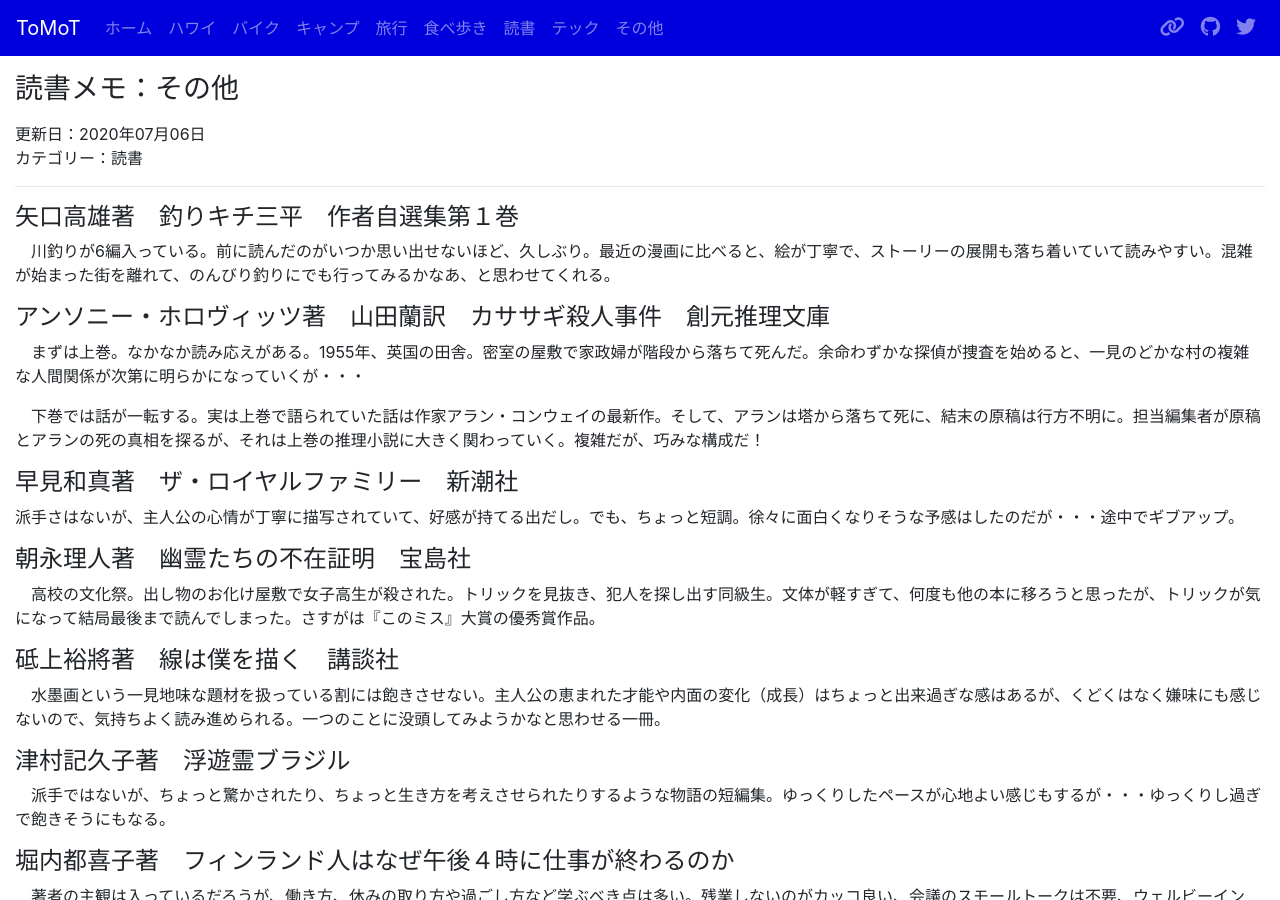
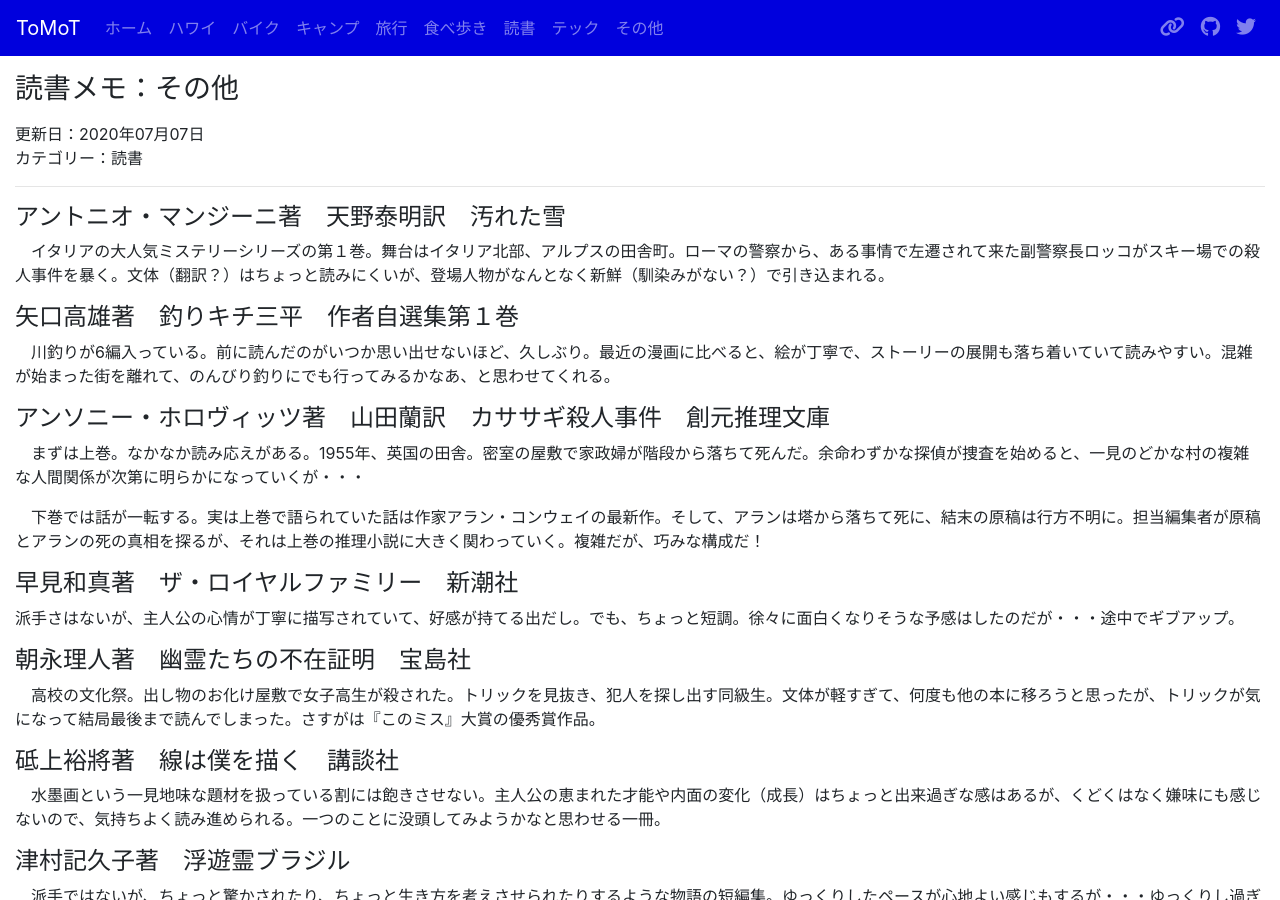
Before and after one commit to tomot/tomot.github.io, a Jekyll site: the page built from pages/book-etc.md, in a window 1280 px wide and 900 px high. Built offline with Jekyll 4.4.1, drawn with Linux system fonts in a browser that asks for light colours; nearby versions of some CDN libraries.

Commit message:
add a book by Manijini

```diff
--- a/pages/book-etc.md
+++ b/pages/book-etc.md
@@ -1,9 +1,12 @@
 ---
 layout: page
 title: 読書メモ：その他
-date: 2020-07-06
+date: 2020-07-07
 categories: 読書
 ---
+#### アントニオ・マンジーニ著　天野泰明訳　汚れた雪
+　イタリアの大人気ミステリーシリーズの第１巻。舞台はイタリア北部、アルプスの田舎町。ローマの警察から、ある事情で左遷されて来た副警察長ロッコがスキー場での殺人事件を暴く。文体（翻訳？）はちょっと読みにくいが、登場人物がなんとなく新鮮（馴染みがない？）で引き込まれる。
+
 #### 矢口高雄著　釣りキチ三平　作者自選集第１巻
 
 　川釣りが6編入っている。前に読んだのがいつか思い出せないほど、久しぶり。最近の漫画に比べると、絵が丁寧で、ストーリーの展開も落ち着いていて読みやすい。混雑が始まった街を離れて、のんびり釣りにでも行ってみるかなあ、と思わせてくれる。
```
Also changed, not shown: book.md (+2 -2 lines), index.md (+2 -2 lines), pages/book-konno.md (+0 -1 lines).
